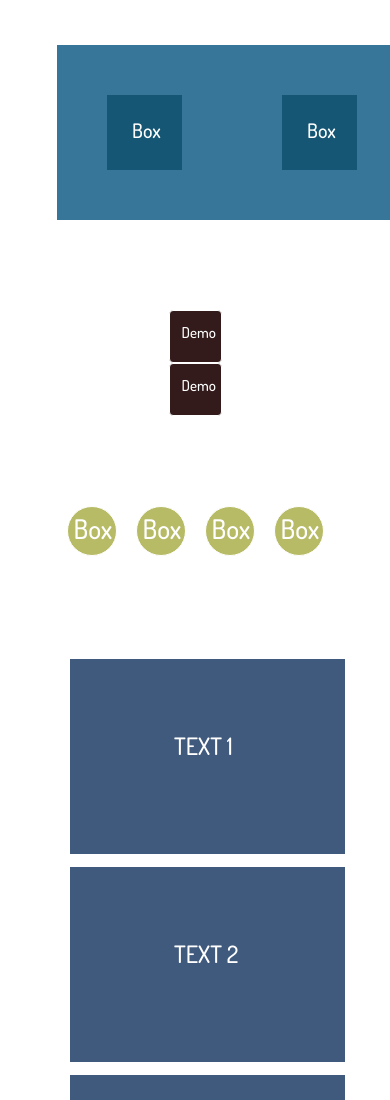
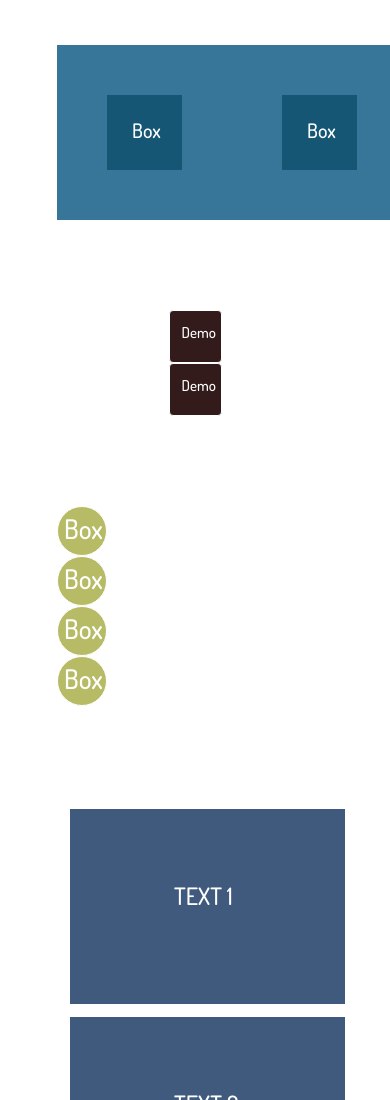
Before and after one commit to SamiraQuliyeva/ResponsiveTapsiriq, a plain HTML site: page index.html in a window 390 px wide. Shown: the top 1100 px of the page. Drawn offline with nearby package versions, Linux system fonts and the light colour scheme.

Commit message:
overflow

```diff
--- a/_overflow.sass
+++ b/_overflow.sass
@@ -26,11 +26,11 @@
 
     @media screen and ( max-width: 501px  )
         .box
+            display: flex
+            flex-direction: column
             .minibox
                 height: 50px
                 width: 50px
                 border: 1px solid #ffff
                 border-radius: 45px
                 background-color: #b7bb66
-                display: flex
-                flex-flow: column
```
Also changed, not shown: style.css, 1 other file.
